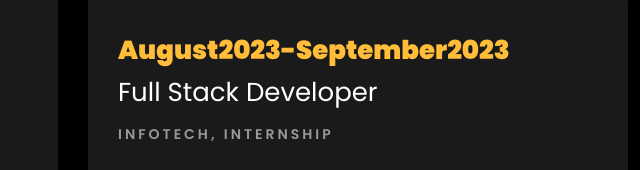
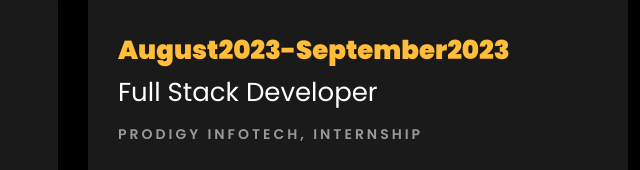
Before and after one commit to SohamSharma18/Personal_Portfolio, a plain HTML site: page index.html in a window 1280 px wide. Shown: the part 2119-2289 px from the top of the page, 567-1207 px from the left. Drawn offline with Linux system fonts and the light colour scheme; files whose address does not match are found by name.

Commit message:
Update index.html

```diff
--- a/index.html
+++ b/index.html
@@ -341,7 +341,7 @@
 					<div class="resume-wrap ftco-animate">
 						<span class="date">August2023-September2023</span>
 						<h2>Full Stack Developer</h2>
-						<span class="position">InfoTech, Internship</span>
+						<span class="position">Prodigy InfoTech, Internship</span>
 						<p class="mt-4">An EdTech Startup built by a team of passionate educators and entrepreneurs who are committed to transforming the way people learn and grow.
 							<ul>
 								<li>It is a one month Internship where I am learning and exploring more things during the internship. </li>
```
